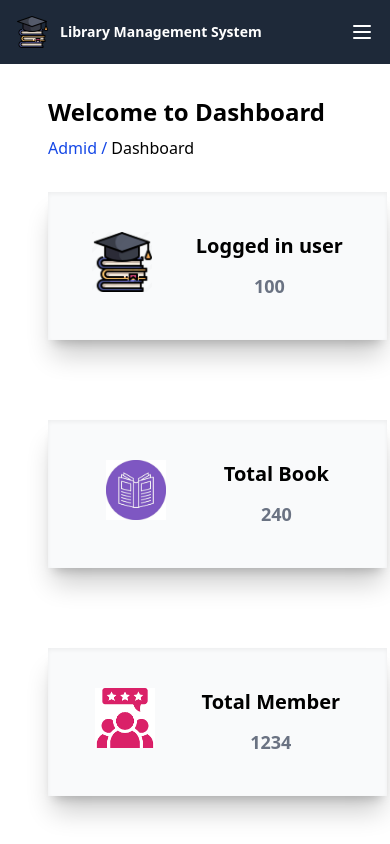
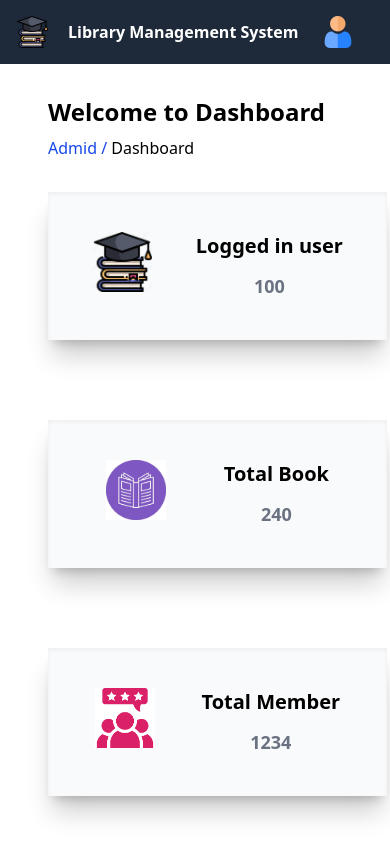
Before and after one commit to btw-imlong/Library, a Vue app: page / in a window 390 px wide. Shown: the top 844 px of the page. Built offline with nearby package versions, Linux system fonts and the light colour scheme.

Commit message:
merge fix design

```diff
--- a/src/layout/navbar.vue
+++ b/src/layout/navbar.vue
@@ -1,45 +1,17 @@
 <template>
   <div>
-    <nav class="p-4 bg-gray-800 text-white flex items-center justify-between">
-      <!-- Left: Logo + Name -->
-      <router-link class="flex items-center space-x-3" to="/">
+    <nav class="p-4 bg-gray-800 text-white flex justify-between">
+      <router-link class="flex items-center space-x-5" to="/">
         <img :src="img" alt="Library Logo" class="h-8 w-8" />
-        <span class="text-sm md:text-lg font-semibold"
-          >Library Management System</span
-        >
+        <span class="md:text-lg font-semibold">Library Management System</span>
       </router-link>
-
-      <!-- Right: Admin Info (hidden on small screens) -->
-      <div class="hidden md:flex items-center space-x-3">
-        <img :src="user" alt="Admin Icon" class="h-8 w-8" />
-        <span class="text-lg font-semibold">Welcome, Admin</span>
-      </div>
-
-      <!-- Mobile Sidebar Toggle -->
-      <button
-        class="block md:hidden focus:outline-none"
-        @click="$emit('toggle-sidebar')"
-        aria-label="Toggle Sidebar"
-      >
-        <svg
-          class="w-6 h-6 text-white"
-          fill="none"
-          stroke="currentColor"
-          viewBox="0 0 24 24"
-          xmlns="http://www.w3.org/2000/svg"
-        >
-          <path
-            stroke-linecap="round"
-            stroke-linejoin="round"
-            stroke-width="2"
-            d="M4 6h16M4 12h16M4 18h16"
-          />
-        </svg>
-      </button>
+      <router-link class="flex items-center space-x-5" to="/login">
+        <img :src="user" alt="Library Logo" class="h-8 w-8" />
+        <span class="text-lg font-semibold md:block hidden">Welcome,Admin</span>
+      </router-link>
     </nav>
   </div>
 </template>
-
 <script setup>
 import img from "../img/navbar_pic.png";
 import user from "../img/icon/image copy.png";
```
